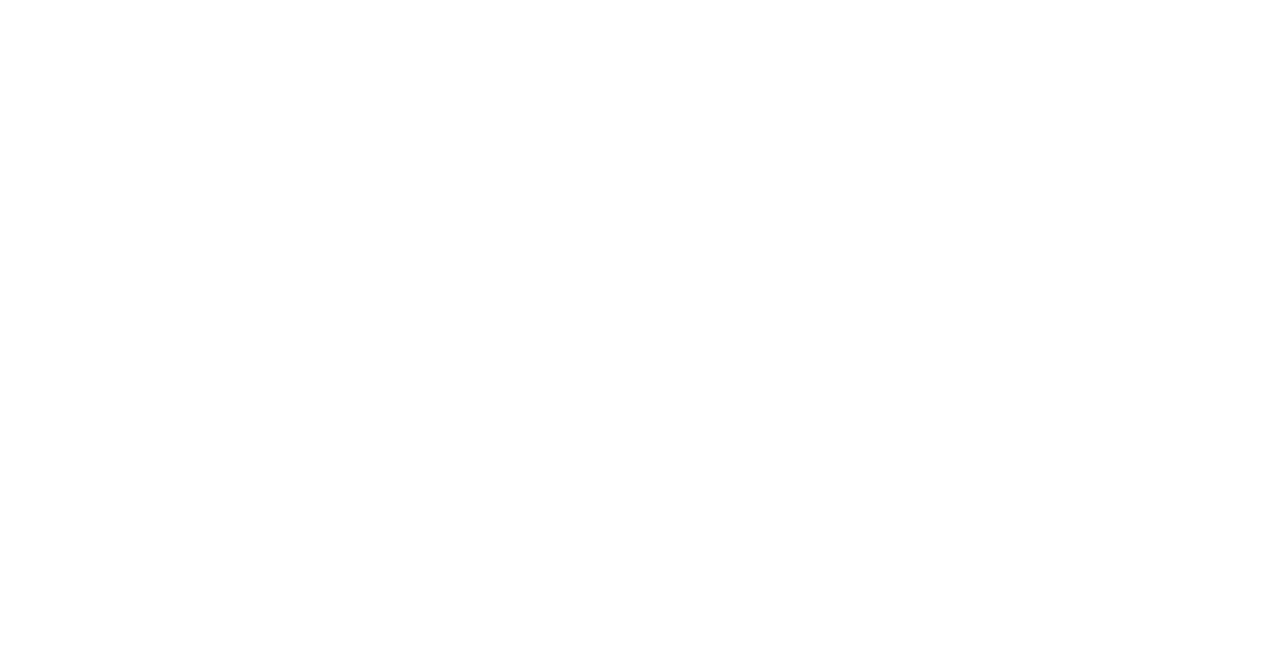
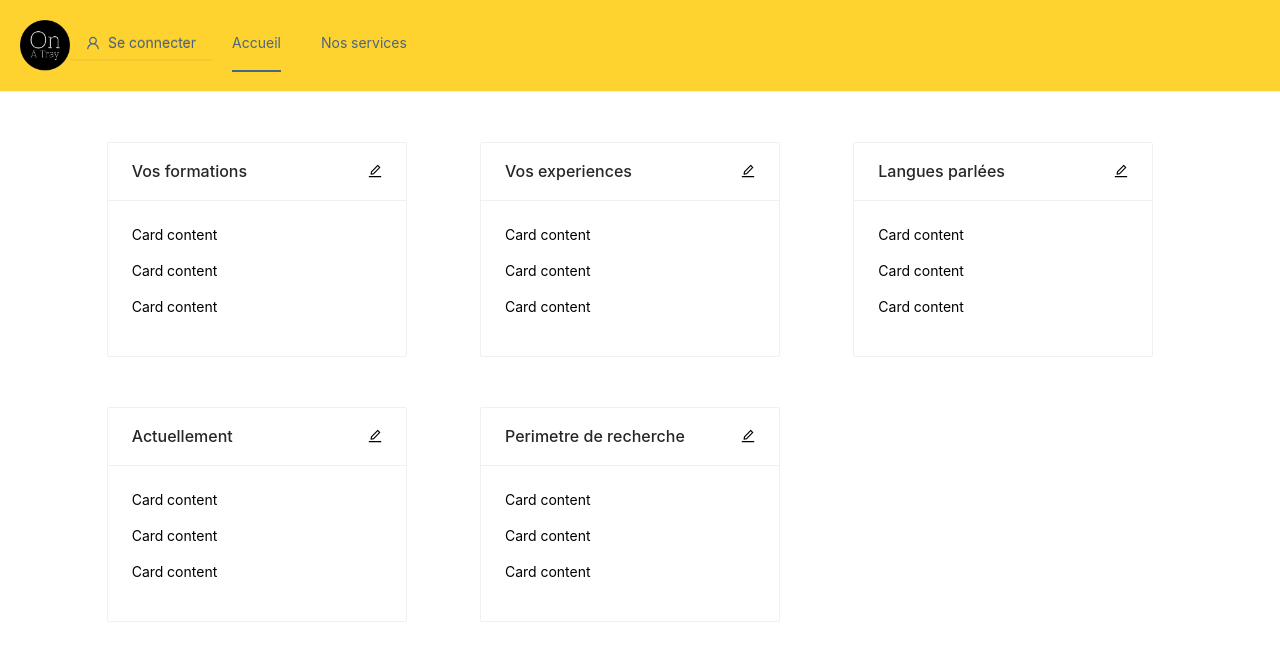
Before and after one commit to aurelielelevier/Onatray-tests, a React (Create React App) app in the folder front/: page /signUpTalentD in a window 1280 px wide. Shown: the top 660 px of the page. Built offline with nearby package versions, Linux system fonts and the light colour scheme; the HTML template or start-up script is replaced by a standard one.

Commit message:
design recap

```diff
--- a/front/src/App.js
+++ b/front/src/App.js
@@ -13,6 +13,7 @@
 import SignUpTalentA from './components/Sign-Up/SignUpTalentA';
 import SignUpTalentB from './components/Sign-Up/SignUpTalentB';
 import SignUpTalentC from './components/Sign-Up/SignUpTalentC';
+import SignUpTalentD from './components/Sign-Up/SignUpTalentD'
 
 import MessageRoom from './components/Messaging/MessageRoom'
 
@@ -30,6 +31,7 @@
           <Route path="/signUpTalentA" component={SignUpTalentA}/>
           <Route path="/signUpTalentB" component={SignUpTalentB}/>
           <Route path="/signUpTalentC" component={SignUpTalentC}/>
+          <Route path="/signUpTalentD" component={SignUpTalentD}/>
           <Route path='/test' component={Test}/>
           <Route path='/messageRoom' component={MessageRoom}/>
         </Switch>
--- a/front/src/components/Sign-Up/SignUpRestauC.js
+++ b/front/src/components/Sign-Up/SignUpRestauC.js
@@ -1,15 +1,32 @@
 import React from 'react'
 
+import Header from '../Header'
+
+import {Row, Col, Card} from 'antd'
+import {EditOutlined} from "@ant-design/icons"
 
 function SignUpRestauC(){
     return(
-<div style={{
-                backgroundColor: '#FED330',
-                width: '100%',
-                height: '80px'
-              }}>
-                navbar restauC
-            </div>
+    <div>
+        <Header/>
+        <Row style={{paddingTop:50}}>
+                <Col offset={5} span={8} >
+                    <Card title="Votre compte" extra={<EditOutlined onClick={()=>console.log('click on edit')} />} style={{ width: 300 }}>
+                        <p>Card content</p>
+                        <p>Card content</p>
+                        <p>Card content</p>
+                    </Card>
+                </Col>
+                <Col  span={8} >
+                    <Card title="Vos informations" extra={<EditOutlined onClick={()=>console.log('click on edit')} />} style={{ width: 300 }}>
+                        <p>Card content</p>
+                        <p>Card content</p>
+                        <p>Card content</p>
+                    </Card>
+                </Col>
+
+            </Row>
+    </div>
     )
 }
 export default SignUpRestauC;
--- a/front/src/components/Sign-Up/SignUpTalentA.js
+++ b/front/src/components/Sign-Up/SignUpTalentA.js
@@ -1,5 +1,5 @@
 import React, {useState} from 'react'
-import Header from '../Header'
+import Header from '../HeaderTalent'
 
 import { Row, Col, Steps,Form, Input, Button, Checkbox} from 'antd';
 
@@ -61,6 +61,7 @@
                     <Steps current={0} style={{paddingTop:40}}>
                         <Step title="Créer un compte" />
                         <Step title="Renseigner vos informations" />
+                        <Step title="Où voulez vous travailler ?" />
                         <Step title="Récapitulatif"/>
                     </Steps>
                 </Col>
--- a/front/src/components/Sign-Up/SignUpTalentC.js
+++ b/front/src/components/Sign-Up/SignUpTalentC.js
@@ -1,14 +1,17 @@
 import React, {useState, useEffect} from 'react'
+
 import '../../App.less';
 import 'antd/dist/antd.less';
 import '../../index.less';
-import { Layout, Card, Row, Col, Button, AutoComplete} from 'antd';
+
+import { Layout, Card, Row, Col, Button, AutoComplete, Steps} from 'antd';
 import { Map, TileLayer, Marker, Popup, Polygon } from 'react-leaflet';
+
 import HeaderScreen from '../Header';
 import L from 'leaflet';
 
 
-
+const { Step } = Steps;
 const { Content } = Layout;
 
 function SignUpTalentC(){
@@ -70,7 +73,18 @@
         <div >
 
         <HeaderScreen/>
+        <Row>
 
+                <Col offset={3} span={18}>
+                    <Steps current={2} style={{paddingTop:40}}>
+                        <Step title="Créer un compte" />
+                        <Step title="Renseigner vos informations" />
+                        <Step title="Où voulez vous travailler ?" />
+                        <Step title="Récapitulatif"/>
+                    </Steps>
+                </Col>
+                <Col span={4}></Col>
+            </Row>
         <Row style={{ marginTop: '50px', textAlign:'center', justifyContent:'center'}}>
             <h3>Afin de définir vos critères de recherche, commencez par renseigner votre adresse :</h3>
         </Row>
--- /dev/null
+++ b/front/src/components/Sign-Up/SignUpTalentD.js
@@ -0,0 +1,56 @@
+import React from 'react'
+
+import Header from '../Header'
+
+import {Row, Col, Card} from 'antd'
+import {EditOutlined} from "@ant-design/icons"
+
+function SignUpTalentD () {
+    return(
+        <div>
+            <Header/>
+            <Row style={{paddingTop:50}}>
+                <Col offset={2} span={7} >
+                    <Card title="Vos formations" extra={<EditOutlined onClick={()=>console.log('click on edit')} />} style={{ width: 300 }}>
+                        <p>Card content</p>
+                        <p>Card content</p>
+                        <p>Card content</p>
+                    </Card>
+                </Col>
+                <Col  span={7} >
+                    <Card title="Vos experiences" extra={<EditOutlined onClick={()=>console.log('click on edit')} />} style={{ width: 300 }}>
+                        <p>Card content</p>
+                        <p>Card content</p>
+                        <p>Card content</p>
+                    </Card>
+                </Col>
+                <Col span={7} >
+                    <Card title="Langues parlées" extra={<EditOutlined onClick={()=>console.log('click on edit')} />} style={{ width: 300 }}>
+                        <p>Card content</p>
+                        <p>Card content</p>
+                        <p>Card content</p>
+                    </Card>
+                </Col>
+            </Row>
+            <Row style={{paddingTop:50}}>
+                <Col offset={2} span={7} >
+                    <Card title="Actuellement" extra={<EditOutlined onClick={()=>console.log('click on edit')} />} style={{ width: 300 }}>
+                        <p>Card content</p>
+                        <p>Card content</p>
+                        <p>Card content</p>
+                    </Card>
+                </Col>
+                <Col  span={7} >
+                    <Card title="Perimetre de recherche" extra={<EditOutlined onClick={()=>console.log('click on edit')} />} style={{ width: 300 }}>
+                        <p>Card content</p>
+                        <p>Card content</p>
+                        <p>Card content</p>
+                    </Card>
+                </Col>
+
+            </Row>
+        </div>
+    )
+
+}
+export default SignUpTalentD;
```
